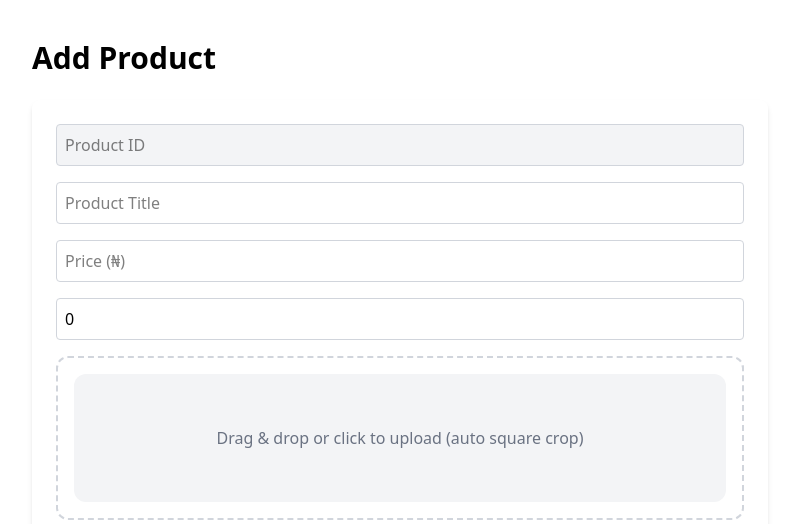
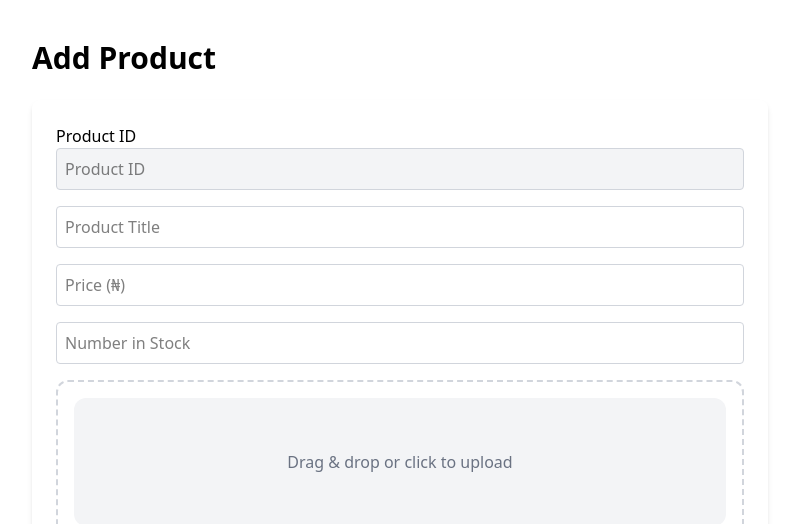
Before and after one commit to Simeon369/eCommerce-project, a React (Vite) app: page /admin in a window 1280 px wide. Shown: the top 524 px of the page, without its empty margins (240-1038 px from the left). Built offline with nearby package versions, Linux system fonts and the light colour scheme; no server answers.

Commit message:
Tweaked the default stock input

```diff
--- a/src/admin.jsx
+++ b/src/admin.jsx
@@ -31,7 +31,7 @@ export default function Admin() {
     productId: "",
     title: "",
     price: "",
-    stock: 0,
+    stock: "",
     image: null,
   });
   const [editingId, setEditingId] = useState(null);
@@ -108,7 +108,7 @@ export default function Admin() {
         productId: "",
         title: "",
         price: "",
-        stock: 0,
+        stock: "",
         image: null,
       });
       setImageFile(null);
@@ -164,6 +164,7 @@ export default function Admin() {
         onSubmit={handleSubmit}
         className="bg-white shadow-md rounded-lg p-6 mb-10 space-y-4"
       >
+        <label htmlFor="productId">Product ID</label>
         <input
           name="productId"
           value={form.productId}
--- a/src/imageUpload.jsx
+++ b/src/imageUpload.jsx
@@ -54,7 +54,7 @@ const ImageUpload = ({ onImageCropped }) => {
       >
         <input {...getInputProps()} />
         <p className="text-gray-500 text-center">
-          Drag & drop or click to upload (auto square crop)
+          Drag & drop or click to upload
         </p>
       </div>
 
```
